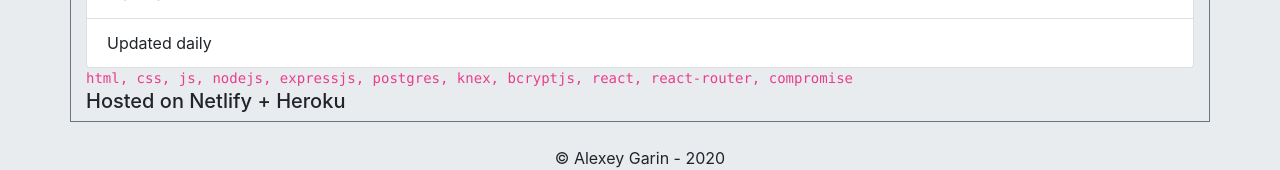
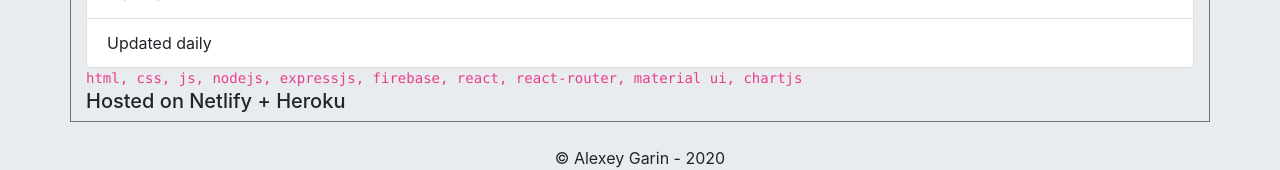
Before and after one commit to lxg1992/lxg1992.github.io, a plain HTML site: page index.html in a window 1280 px wide. Shown: the part 1915-2085 px from the top of the page. Drawn offline with nearby package versions, Linux system fonts and the light colour scheme.

Commit message:
Fix content of <code> for COVID Tracker

```diff
--- a/index.html
+++ b/index.html
@@ -118,8 +118,8 @@
                         <li class="list-group-item">Updated daily</li>
                     </ul>
                     <code
-                        >html, css, js, nodejs, expressjs, postgres, knex,
-                        bcryptjs, react, react-router, compromise</code
+                        >html, css, js, nodejs, expressjs, firebase, react,
+                        react-router, material ui, chartjs</code
                     >
                     <h5>Hosted on Netlify + Heroku</h5>
                 </div>
```
